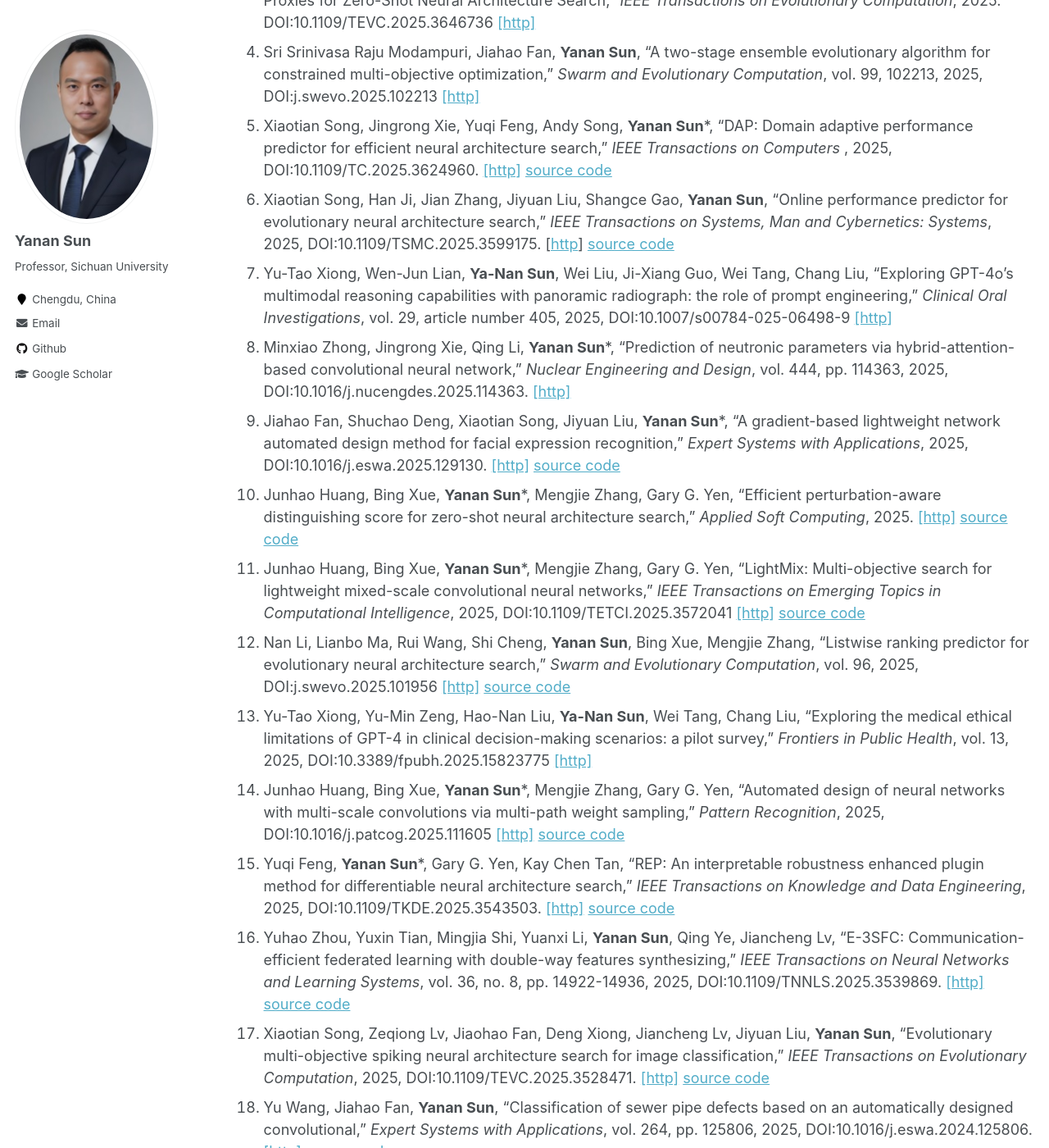
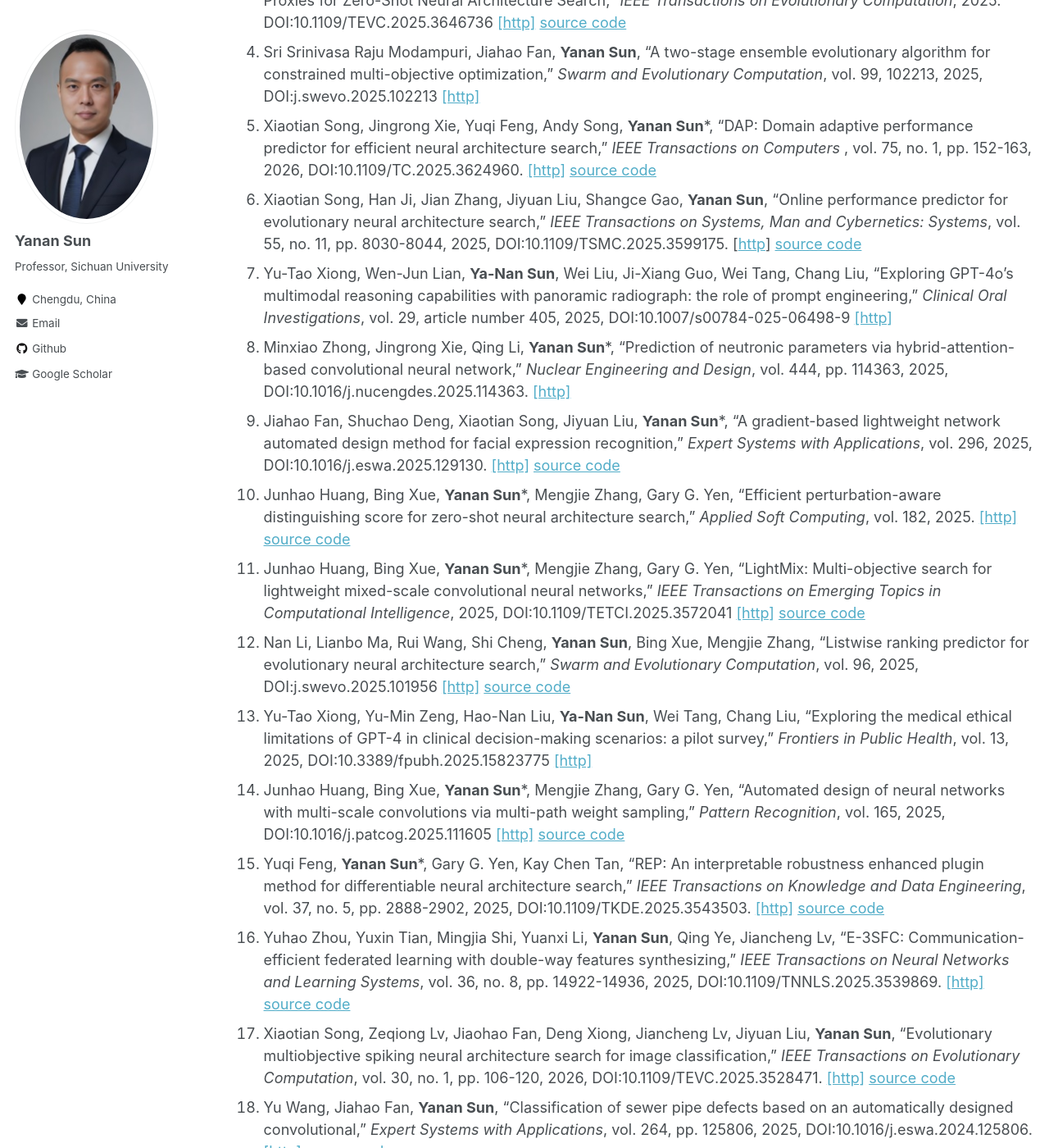
Before and after one commit to yn-sun/yn-sun.github.io, a Jekyll site: the page built from _pages/publications.md, in a window 1280 px wide and 1400 px high, scrolled down 852 px. Shown: the whole window at 82% size. Built offline with Jekyll 4.4.1, drawn with Linux system fonts in a browser that asks for light colours; comment, search, counter and statistics services are not loaded.

Commit message:
Update publications.md

```diff
--- a/_pages/publications.md
+++ b/_pages/publications.md
@@ -12,24 +12,24 @@ author_profile: true
 3. **孙亚楠**, 吕泽琼, 冯雨麒, 吕建成 著. 自动化机器学习, 北京: 科学出版社, 2025. (ISBN 9787030814333)  [[购买链接]](https://www.ecsponline.com/goods.php?id=227870) &nbsp;&nbsp;&nbsp;[如果你是学生，请邮箱联系我赠送与你]
 
 ## Journal Papers
-1. Yun Liu, Jiahao Fan, Sri Srinivasa Raju Modampuri, **Yanan Sun***, "A multiagent transformer-based algorithm for multitask dynamic scheduling with constrained machines," <i>IEEE Transactions on Cybernetics</i>, 2026, DOI:10.1109/TCYB.2026.3665544.
+1. Yun Liu, Jiahao Fan, Sri Srinivasa Raju Modampuri, **Yanan Sun***, "A multiagent transformer-based algorithm for multitask dynamic scheduling with constrained machines," <i>IEEE Transactions on Cybernetics</i>, 2026, DOI:10.1109/TCYB.2026.3665544. [[http]](https://ieeexplore.ieee.org/document/11419132)
 2. Yuqi Feng, Yuwei ou, **Yanan Sun***, "Accurate and Robust Neural Architecture Search via a Flexible Supernet," <i>IEEE Transactions on Neural Networks and Learning Systems</i>, 2025. DOI:10.1109/TNNLS.2025.3649055 [[http]](https://ieeexplore.ieee.org/document/11322813/) [source code](https://github.com/fyqsama/ARNASpp)
-3. Junhao Huang, Bing Xue, **Yanan Sun***, Mengjie Zhang, Gary G. Yen, "EvoREP: Evolving Reliable Ensemble of Proxies for Zero-Shot Neural Architecture Search," <i> IEEE Transactions on Evolutionary Computation</i>, 2025. DOI:10.1109/TEVC.2025.3646736 [[http]](https://ieeexplore.ieee.org/document/11310796)
+3. Junhao Huang, Bing Xue, **Yanan Sun***, Mengjie Zhang, Gary G. Yen, "EvoREP: Evolving Reliable Ensemble of Proxies for Zero-Shot Neural Architecture Search," <i> IEEE Transactions on Evolutionary Computation</i>, 2025. DOI:10.1109/TEVC.2025.3646736 [[http]](https://ieeexplore.ieee.org/document/11310796) [source code](https://github.com/HuangJunh/EvoREP)
 4. Sri Srinivasa Raju Modampuri, Jiahao Fan, **Yanan Sun**, "A two-stage ensemble evolutionary algorithm for constrained multi-objective optimization," <i>Swarm and Evolutionary Computation</i>, vol. 99, 102213, 2025, DOI:j.swevo.2025.102213 [[http]](https://www.sciencedirect.com/science/article/pii/S2210650225003700)
-5. Xiaotian Song, Jingrong Xie, Yuqi Feng, Andy Song, **Yanan Sun***, "DAP: Domain adaptive performance predictor for efficient neural architecture search," <i>IEEE Transactions on Computers </i>, 2025, DOI:10.1109/TC.2025.3624960. [[http]](https://ieeexplore.ieee.org/abstract/document/11216133) [source code](https://github.com/songxt3/DAP)
-6. Xiaotian Song, Han Ji, Jian Zhang, Jiyuan Liu, Shangce Gao, **Yanan Sun**, "Online performance predictor for evolutionary neural architecture search," <i>IEEE Transactions on Systems, Man and Cybernetics: Systems</i>, 2025, DOI:10.1109/TSMC.2025.3599175. [[http](https://ieeexplore.ieee.org/document/11145879)] [source code](https://github.com/songxt3/GPOPP)
+5. Xiaotian Song, Jingrong Xie, Yuqi Feng, Andy Song, **Yanan Sun***, "DAP: Domain adaptive performance predictor for efficient neural architecture search," <i>IEEE Transactions on Computers </i>, vol. 75, no. 1, pp. 152-163, 2026, DOI:10.1109/TC.2025.3624960. [[http]](https://ieeexplore.ieee.org/abstract/document/11216133) [source code](https://github.com/songxt3/DAP)
+6. Xiaotian Song, Han Ji, Jian Zhang, Jiyuan Liu, Shangce Gao, **Yanan Sun**, "Online performance predictor for evolutionary neural architecture search," <i>IEEE Transactions on Systems, Man and Cybernetics: Systems</i>, vol. 55, no. 11, pp. 8030-8044, 2025, DOI:10.1109/TSMC.2025.3599175. [[http](https://ieeexplore.ieee.org/document/11145879)] [source code](https://github.com/songxt3/GPOPP)
 7. Yu-Tao Xiong, Wen-Jun Lian, **Ya-Nan Sun**, Wei Liu, Ji-Xiang Guo, Wei Tang, Chang Liu, "Exploring GPT-4o’s multimodal reasoning capabilities with panoramic radiograph: the role of prompt engineering," <i>Clinical Oral Investigations</i>, vol. 29, article number 405, 2025, DOI:10.1007/s00784-025-06498-9
 [[http]](https://link.springer.com/article/10.1007/s00784-025-06498-9)
 8. Minxiao Zhong, Jingrong Xie, Qing Li, **Yanan Sun***, "Prediction of neutronic parameters via hybrid-attention-based convolutional neural network," <i>Nuclear Engineering and Design</i>, vol. 444, pp. 114363, 2025, DOI:10.1016/j.nucengdes.2025.114363. [[http]](https://www.sciencedirect.com/science/article/abs/pii/S0029549325005400)
-9. Jiahao Fan, Shuchao Deng, Xiaotian Song, Jiyuan Liu, **Yanan Sun***, "A gradient-based lightweight network automated design method for facial expression recognition," <i>Expert Systems with Applications</i>, 2025, DOI:10.1016/j.eswa.2025.129130. [[http]](https://www.sciencedirect.com/science/article/pii/S0957417425027472)  [source code](https://github.com/Jiahao028/GLA-FERNet)
-10. Junhao Huang, Bing Xue, **Yanan Sun***, Mengjie Zhang, Gary G. Yen, "Efficient perturbation-aware distinguishing score for zero-shot neural architecture search," <i> Applied Soft Computing</i>, 2025. [[http]](https://www.sciencedirect.com/science/article/pii/S1568494625007586) [source code]( https://github.com/HuangJunh/ePADS)
+9. Jiahao Fan, Shuchao Deng, Xiaotian Song, Jiyuan Liu, **Yanan Sun***, "A gradient-based lightweight network automated design method for facial expression recognition," <i>Expert Systems with Applications</i>, vol. 296, 2025, DOI:10.1016/j.eswa.2025.129130. [[http]](https://www.sciencedirect.com/science/article/pii/S0957417425027472)  [source code](https://github.com/Jiahao028/GLA-FERNet)
+10. Junhao Huang, Bing Xue, **Yanan Sun***, Mengjie Zhang, Gary G. Yen, "Efficient perturbation-aware distinguishing score for zero-shot neural architecture search," <i> Applied Soft Computing</i>, vol. 182, 2025. [[http]](https://www.sciencedirect.com/science/article/pii/S1568494625007586) [source code]( https://github.com/HuangJunh/ePADS)
 11. Junhao Huang, Bing Xue, **Yanan Sun***, Mengjie Zhang, Gary G. Yen, "LightMix: Multi-objective search for lightweight mixed-scale convolutional neural networks," <i> IEEE Transactions on Emerging Topics in Computational Intelligence</i>, 2025, DOI:10.1109/TETCI.2025.3572041 [[http]](https://ieeexplore.ieee.org/document/11023228)  [source code](https://github.com/HuangJunh/LightMix)
 12. Nan Li, Lianbo Ma, Rui Wang, Shi Cheng, **Yanan Sun**, Bing Xue, Mengjie Zhang, "Listwise ranking predictor for evolutionary neural architecture search," <i>Swarm and Evolutionary Computation</i>, vol. 96, 2025, DOI:j.swevo.2025.101956 [[http]](https://www.sciencedirect.com/science/article/abs/pii/S2210650225001142)  [source code](https://github.com/yn-sun/paper_source_code/tree/main/LRP)
 13. Yu-Tao Xiong, Yu-Min Zeng, Hao-Nan Liu, **Ya-Nan Sun**, Wei Tang, Chang Liu, "Exploring the medical ethical limitations of GPT-4 in clinical decision-making scenarios: a pilot survey," <i>Frontiers in Public Health</i>, vol. 13, 2025, DOI:10.3389/fpubh.2025.15823775 [[http]](https://www.frontiersin.org/journals/public-health/articles/10.3389/fpubh.2025.1582377/full)
-14. Junhao Huang, Bing Xue, **Yanan Sun***, Mengjie Zhang, Gary G. Yen, "Automated design of neural networks with multi-scale convolutions via multi-path weight sampling," <i>Pattern Recognition</i>, 2025, DOI:10.1016/j.patcog.2025.111605 [[http]](https://www.sciencedirect.com/science/article/pii/S0031320325002651) [source code](https://github.com/HuangJunh/EMixConv)
-15. Yuqi Feng, **Yanan Sun***, Gary G. Yen, Kay Chen Tan, "REP: An interpretable robustness enhanced plugin method for differentiable neural architecture search," <i>IEEE Transactions on Knowledge and Data Engineering</i>, 2025, DOI:10.1109/TKDE.2025.3543503. [[http]](https://ieeexplore.ieee.org/abstract/document/10892073) [source code](https://github.com/fyqsama/REP)
+14. Junhao Huang, Bing Xue, **Yanan Sun***, Mengjie Zhang, Gary G. Yen, "Automated design of neural networks with multi-scale convolutions via multi-path weight sampling," <i>Pattern Recognition</i>, vol. 165, 2025, DOI:10.1016/j.patcog.2025.111605 [[http]](https://www.sciencedirect.com/science/article/pii/S0031320325002651) [source code](https://github.com/HuangJunh/EMixConv)
+15. Yuqi Feng, **Yanan Sun***, Gary G. Yen, Kay Chen Tan, "REP: An interpretable robustness enhanced plugin method for differentiable neural architecture search," <i>IEEE Transactions on Knowledge and Data Engineering</i>, vol. 37, no. 5, pp. 2888-2902, 2025, DOI:10.1109/TKDE.2025.3543503. [[http]](https://ieeexplore.ieee.org/abstract/document/10892073) [source code](https://github.com/fyqsama/REP)
 16. Yuhao Zhou, Yuxin Tian, Mingjia Shi, Yuanxi Li, **Yanan Sun**, Qing Ye, Jiancheng Lv, "E-3SFC: Communication-efficient federated learning with double-way features synthesizing," <i>IEEE Transactions on Neural Networks and Learning Systems</i>, vol. 36, no. 8, pp. 14922-14936, 2025, DOI:10.1109/TNNLS.2025.3539869.  [[http]](https://ieeexplore.ieee.org/abstract/document/10905051) [source code](https://github.com/Soptq/e-3sfc)
-17. Xiaotian Song, Zeqiong Lv, Jiaohao Fan, Deng Xiong, Jiancheng Lv, Jiyuan Liu, **Yanan Sun**, "Evolutionary multi-objective spiking neural architecture search for image classification," <i>IEEE Transactions on Evolutionary Computation</i>, 2025, DOI:10.1109/TEVC.2025.3528471. [[http]](https://ieeexplore.ieee.org/document/10838601)  [source code](https://github.com/songxt3/EMO-SNAS)
+17. Xiaotian Song, Zeqiong Lv, Jiaohao Fan, Deng Xiong, Jiancheng Lv, Jiyuan Liu, **Yanan Sun**, "Evolutionary multiobjective spiking neural architecture search for image classification," <i>IEEE Transactions on Evolutionary Computation</i>, vol. 30, no. 1, pp. 106-120, 2026, DOI:10.1109/TEVC.2025.3528471. [[http]](https://ieeexplore.ieee.org/document/10838601)  [source code](https://github.com/songxt3/EMO-SNAS)
 18. Yu Wang, Jiahao Fan, **Yanan Sun**, "Classification of sewer pipe defects based on an automatically designed convolutional," <i>Expert Systems with Applications</i>, vol. 264, pp. 125806, 2025, DOI:10.1016/j.eswa.2024.125806. [[http]](https://www.sciencedirect.com/science/article/pii/S0957417424026733)  [source code](https://anonymous.4open.science/r/ASN-26AB/)
 19. Xiaotian Song, Xiangning Xie, Zeqiong Lv, Weiping Ding, Jiancheng Lv, **Yanan Sun**, "Efficient Evaluation Methods for Neural Architecture Search: A Survey," <i>IEEE Transactions on Artificial Intelligence</i>, vol. 5, no. 12, pp. 5990-6011, 2024,  DOI:10.1109/TAI.2024.3477457 [[http]](https://ieeexplore.ieee.org/document/10713213)
 20. Zhanao Huang, Yongsheng Sang, **Yanan Sun**, Jiancheng Lv, "Neural networks learn specified information for imbalanced data classification," <i>IEEE Transactions on Knowledge and Data Engineering</i>, vol. 36, no. 11, pp. 4415-4427, 2024, DOI:10.1109/TKDE.2024.3392953. [[http]](https://ieeexplore.ieee.org/abstract/document/10508073)
```
